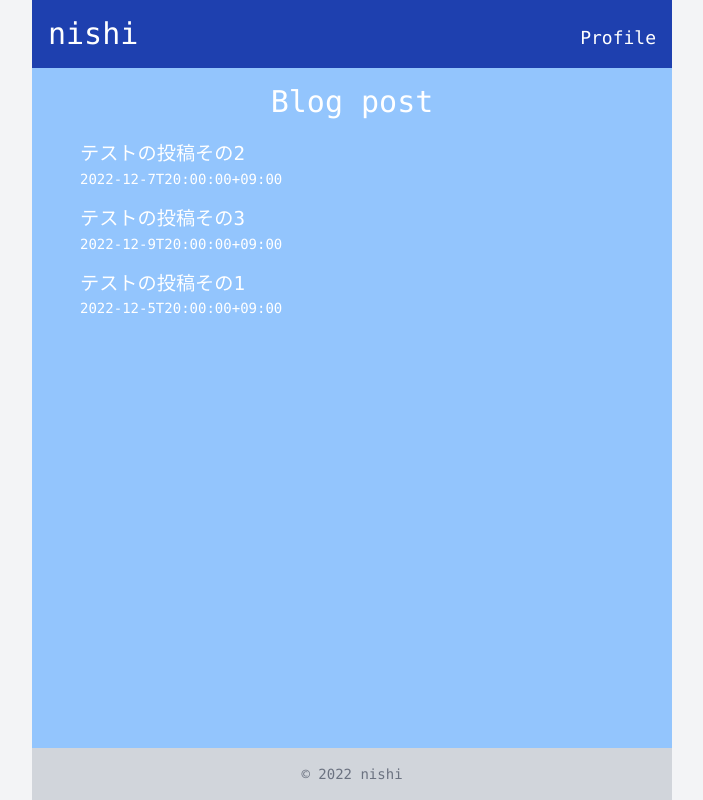
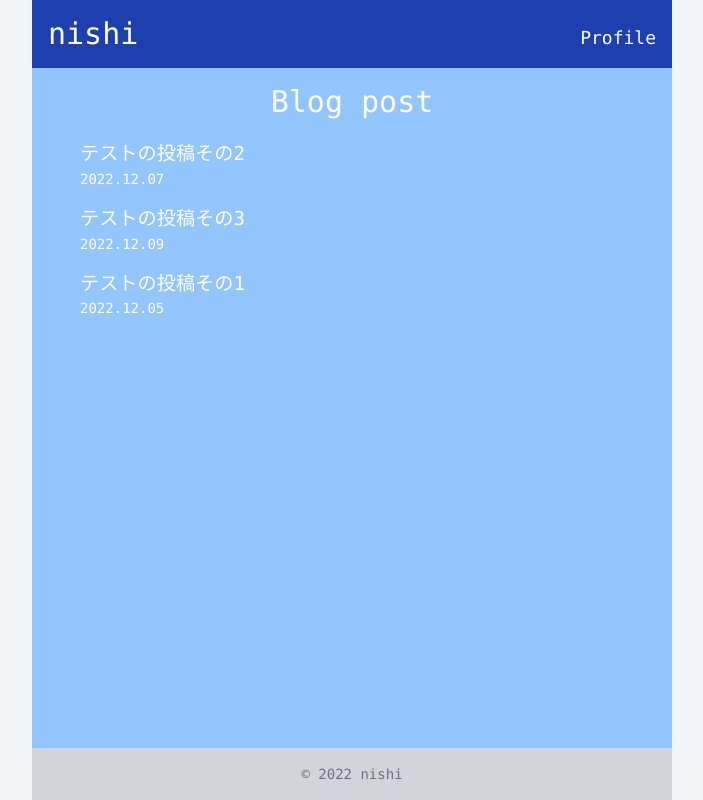
Before and after one commit to nishimura55/nishi55dev, a Next.js app: page / in a window 1280 px wide. Shown: the whole page, without its empty margins (288-991 px from the left). Built offline with nearby package versions, Linux system fonts and the light colour scheme.

Commit message:
feat: Date format

```diff
--- a/contents/test-post-2.md
+++ b/contents/test-post-2.md
@@ -1,6 +1,6 @@
 ---
 title: 'テストの投稿その2'
-publishedAt: '2022-12-7T20:00:00+09:00'
+publishedAt: '2022-12-07T20:00:00+09:00'
 ---
 
 # テストの投稿その 2
--- a/contents/test-post-3.md
+++ b/contents/test-post-3.md
@@ -1,6 +1,6 @@
 ---
 title: 'テストの投稿その3'
-publishedAt: '2022-12-9T20:00:00+09:00'
+publishedAt: '2022-12-09T20:00:00+09:00'
 ---
 
 # テストの投稿その 3
--- a/contents/test-post.md
+++ b/contents/test-post.md
@@ -1,6 +1,6 @@
 ---
 title: 'テストの投稿その1'
-publishedAt: '2022-12-5T20:00:00+09:00'
+publishedAt: '2022-12-05T20:00:00+09:00'
 ---
 
 # テストの投稿
--- a/package.json
+++ b/package.json
@@ -13,6 +13,7 @@
     "@types/node": "18.11.9",
     "@types/react": "18.0.25",
     "@types/react-dom": "18.0.9",
+    "date-fns": "^2.29.3",
     "eslint": "8.28.0",
     "eslint-config-next": "13.0.4",
     "gray-matter": "^4.0.3",
--- a/src/pages/index.tsx
+++ b/src/pages/index.tsx
@@ -4,6 +4,7 @@ import * as fs from 'fs/promises'
 import * as path from 'path'
 import matter from 'gray-matter'
 import Link from 'next/link'
+import { format, parseISO } from 'date-fns'
 
 type PostHeadline = {
   title: string
@@ -28,8 +29,7 @@ const Home: NextPage<HomeProps> = ({ posts }) => {
             <h2>
               <Link href={`/posts/${post.slug}`}>{post.title}</Link>
             </h2>
-            {/* TODO: 日付表示整える */}
-            <div className='text-sm'>{post.publishedAt}</div>
+            <div className='text-sm'>{format(parseISO(post.publishedAt), 'yyyy.MM.dd')}</div>
           </article>
         ))}
       </div>
```
Also changed, not shown: 1 other file (tests, documents, lock files or other folders).
